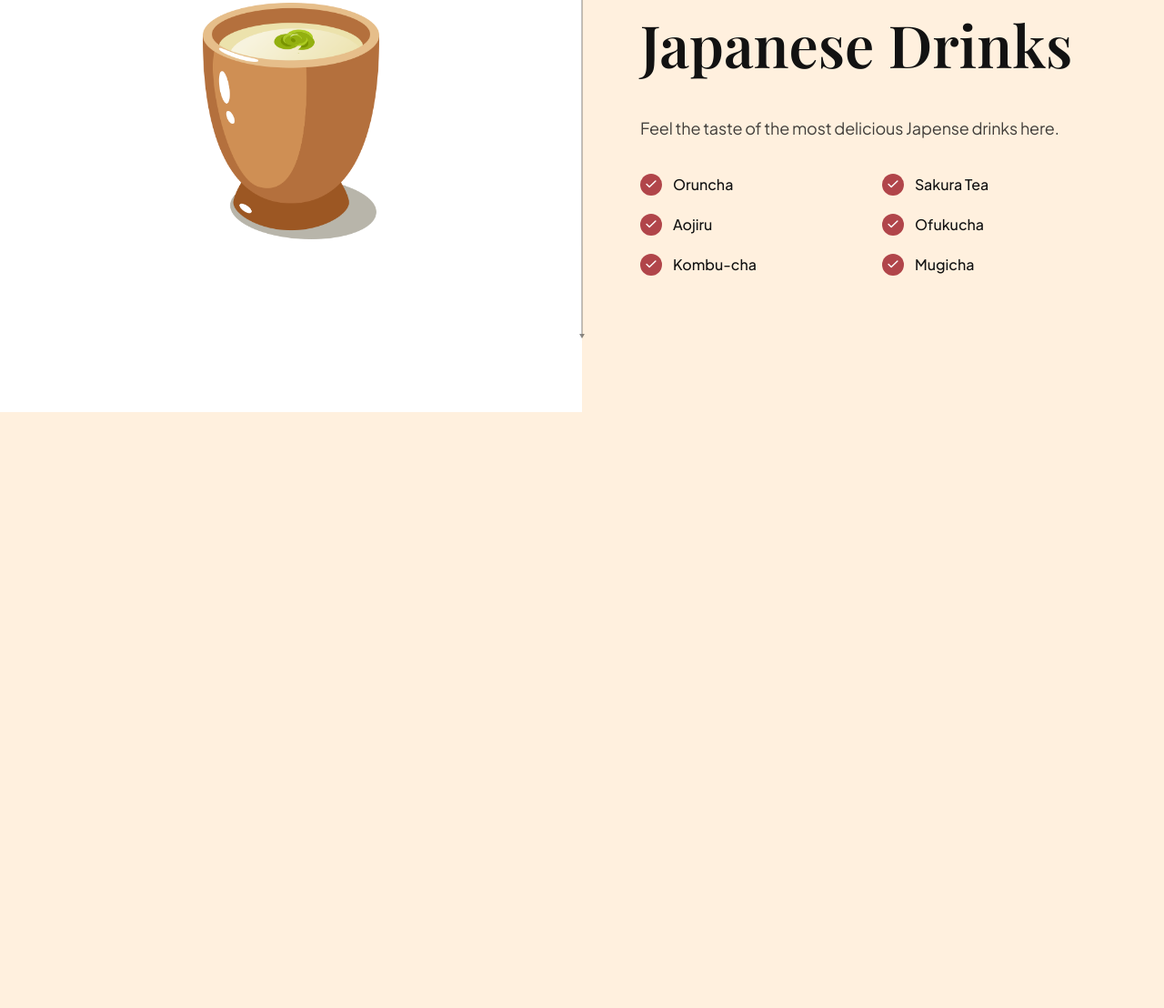
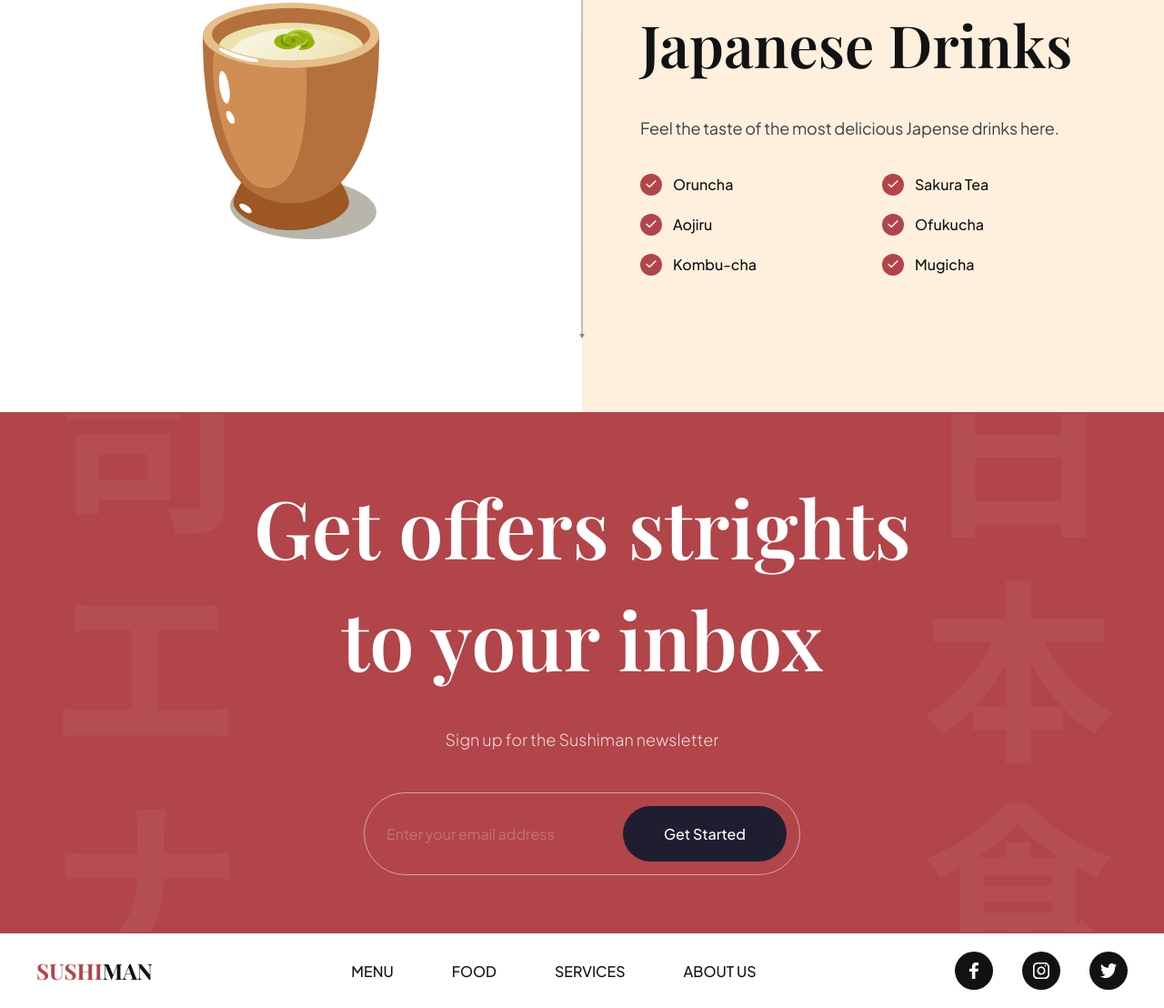
Before and after one commit to thaiikhang/Sushi-Themed-Website, a website built with Vite: page index.html in a window 1280 px wide. Shown: the part 3235-4343 px from the top of the page at 91% size. Before the commit the page ends 3688 px from the top, so only its background shows below. Built offline with nearby package versions, Linux system fonts and the light colour scheme.

Commit message:
[Newsletter] Implemented UI Newsletter & Footer

```diff
--- a/css/sections/footer.css
+++ b/css/sections/footer.css
@@ -0,0 +1,62 @@
+.footer {
+    width: 100%;
+    padding: 20px 40px;
+    background: var(--color-white);
+
+    flex-wrap: wrap;
+    gap: 20px;
+
+    overflow: hidden;
+}
+
+.footer__logo {
+    font-size: 24px;
+    font-weight: bold;
+    font-family: var(--playfair-display);
+    text-transform: uppercase;
+    color: var(--secondary-color);
+
+    cursor: pointer;
+}
+
+.footer__logo span {
+    color: var(--primary-color);
+}
+
+.footer ul {
+    list-style: none;
+
+    display: flex;
+    flex-wrap: wrap;
+    flex-direction: row;
+    gap: 64px;
+}
+
+.footer ul:last-child {
+    gap: 32px;
+}
+
+.footer__nav li {
+    font-size: 16px;
+    font-weight: 500;
+    font-family: var(--plus-jakarta-sans);
+    text-transform: uppercase;
+    color: var(--secondary-color);
+
+    cursor: pointer;
+}
+
+.footer__social li {
+    width: 42px;
+    height: 42px;
+
+    background-color: var(--secondary-color);
+    border-radius: 100%;
+}
+
+.footer__social li img {
+    width: 45%;
+    height: 45%;
+
+    object-fit: contain;
+}
--- a/css/sections/subscribe.css
+++ b/css/sections/subscribe.css
@@ -0,0 +1,85 @@
+.subscription {
+  padding: 64px;
+
+  background-color: var(--primary-color);
+  background-image: url('../../assets/subscribe_bg.png');
+  background-position: center;
+  background-repeat: no-repeat;
+  background-size: contain;
+
+  flex-direction: column;
+  overflow: hidden;
+}
+
+.subscription h2 {
+  font-size: 88px;
+  font-family: var(--playfair-display);
+  font-weight: 600;
+  line-height: 123px;
+
+  color: #fff;
+  text-align: center;
+}
+
+.subscription p {
+  font-size: 18px;
+  font-family: var(--plus-jakarta-sans);
+  font-weight: 300;
+  line-height: 36px;
+
+  margin-top: 32px;
+
+  color: rgba(255, 255, 255, 0.8);
+}
+
+.subscription__form {
+  min-width: 480px;
+  margin-top: 40px;
+
+  padding: 14px 14px 14px 24px;
+
+  display: flex;
+  gap: 10px;
+
+  border: 1px solid rgba(255, 255, 255, 0.5);
+  border-radius: 46px;
+}
+
+.subscription__form input {
+  flex: 1;
+
+  font-size:  16px;
+  font-weight: 400px;
+  font-family: var(--plus-jakarta-sans);
+
+  color: #fff;
+  opacity: 0.5;
+
+  background: transparent;
+  border: none;
+  outline: none;
+}
+
+.subscription__form input::placeholder {
+  color: #fff;
+  opacity: 0.5;
+}
+
+.subscription__form button {
+  padding: 20px;
+
+  min-width: 180px;
+
+  font-size: 16px;
+  font-weight: 500;
+  font-family: var(--plus-jakarta-sans);
+  color: #fff;
+  text-align: center;
+
+  background: var(--black-400);
+  border-radius: 46px;
+  border: none;
+  outline: none;
+
+  cursor: pointer;
+}
--- a/css/style.css
+++ b/css/style.css
@@ -7,8 +7,8 @@
 @import url("sections/about.css");
 @import url("sections/popular.css");
 @import url("sections/trending.css");
-/* @import url("sections/subscribe.css");
-@import url("sections/footer.css"); */
+@import url("sections/subscribe.css");
+@import url("sections/footer.css");
 
 /* CSS variables for reusablity across all files (including above imported) */
 :root {
--- a/index.html
+++ b/index.html
@@ -335,6 +335,44 @@
       </section>
     </section>
 
+    <section class="subscription flex-center" id="services">
+      <h2 data-aos="flip-down">
+        Get offers strights <br />
+        to your inbox
+      </h2>
+      <p data-aos="fade-up">Sign up for the Sushiman newsletter</p>
+
+      <div class="subscription__form" data-aos="fade-up">
+        <input type="text" placeholder="Enter your email address"/>
+        <button>Get Started</button>
+      </div>
+    </section>
+
+    <footer class="footer flex-between">
+      <h3 class="footer__logo">
+        <span>Sushi</span>man
+      </h3>
+
+      <ul class="footer__nav">
+        <li><a href="#menu">Menu</a></li>
+        <li><a href="#food">Food</a></li>
+        <li><a href="#services">Services</a></li>
+        <li><a href="#about-us">About Us</a></li>
+      </ul>
+
+      <ul class="footer__social">
+        <li class="flex-center">
+          <img src="assets/facebook.svg" alt="facebook"/>
+        </li>
+        <li class="flex-center">
+          <img src="assets/instagram.svg" alt="instagram"/>
+        </li>
+        <li class="flex-center">
+          <img src="assets/twitter.svg" alt="twitter.svg"/>
+        </li>
+      </ul>
+    </footer>
+
     <script src="js/script.js" type="module"></script>
   </body>
 </html>
```
